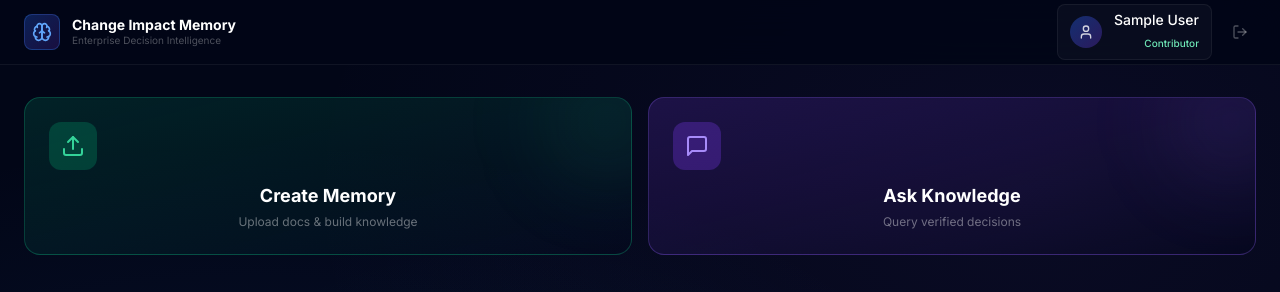
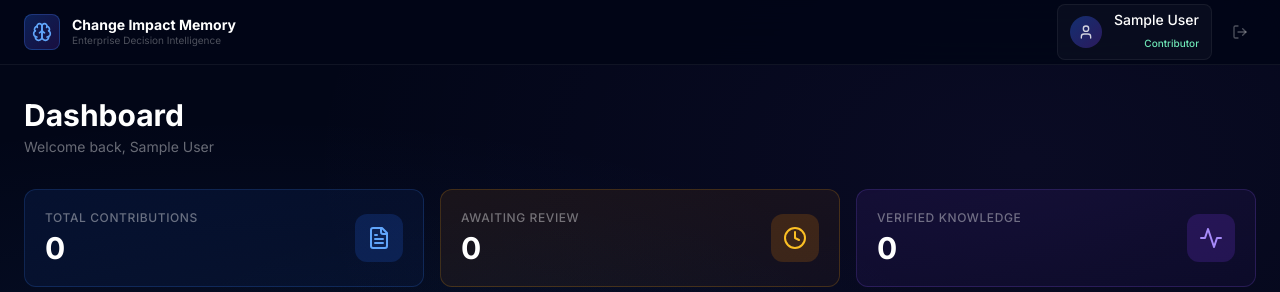
Before and after one commit to noolivaralakshmi/HITL_Hackathon, a React (Vite) app in the folder frontend/: page /dashboard in a window 1280 px wide. Shown: the top 292 px of the page. Built offline with nearby package versions, Linux system fonts and the light colour scheme; no server answers; sample sign-in values are in the browser's storage.

Commit message:
fix: remove duplicate quick-access cards from Layout, keep only empty state buttons

```diff
--- a/frontend/src/components/Layout.jsx
+++ b/frontend/src/components/Layout.jsx
@@ -70,43 +70,6 @@ export default function Layout({ children }) {
 
       {/* Main Content */}
       <main className="max-w-7xl mx-auto px-6 py-8">
-        {/* Quick Access Cards - Only Create Memory and Ask Knowledge */}
-        {location.pathname === '/dashboard' && (
-          <motion.div
-            initial={{ opacity: 0, y: -10 }}
-            animate={{ opacity: 1, y: 0 }}
-            className="grid grid-cols-2 gap-4 mb-8"
-          >
-            <button
-              onClick={() => navigate('/create')}
-              className="group relative overflow-hidden rounded-2xl p-6 bg-gradient-to-br from-emerald-600/20 via-emerald-600/10 to-transparent border border-emerald-500/30 hover:border-emerald-400/50 transition-all duration-300 hover:shadow-lg hover:shadow-emerald-600/10 hover:scale-[1.02]"
-            >
-              <div className="absolute top-0 right-0 w-32 h-32 bg-emerald-500/10 rounded-full blur-2xl transform translate-x-10 -translate-y-10 group-hover:scale-150 transition-transform duration-500" />
-              <div className="relative">
-                <div className="w-12 h-12 bg-emerald-600/30 rounded-xl flex items-center justify-center mb-3 group-hover:scale-110 transition-transform">
-                  <Upload className="w-6 h-6 text-emerald-400" />
-                </div>
-                <h3 className="text-lg font-bold text-white">Create Memory</h3>
-                <p className="text-xs text-white/40 mt-1">Upload docs & build knowledge</p>
-              </div>
-            </button>
-
-            <button
-              onClick={() => navigate('/query')}
-              className="group relative overflow-hidden rounded-2xl p-6 bg-gradient-to-br from-violet-600/20 via-violet-600/10 to-transparent border border-violet-500/30 hover:border-violet-400/50 transition-all duration-300 hover:shadow-lg hover:shadow-violet-600/10 hover:scale-[1.02]"
-            >
-              <div className="absolute top-0 right-0 w-32 h-32 bg-violet-500/10 rounded-full blur-2xl transform translate-x-10 -translate-y-10 group-hover:scale-150 transition-transform duration-500" />
-              <div className="relative">
-                <div className="w-12 h-12 bg-violet-600/30 rounded-xl flex items-center justify-center mb-3 group-hover:scale-110 transition-transform">
-                  <MessageSquare className="w-6 h-6 text-violet-400" />
-                </div>
-                <h3 className="text-lg font-bold text-white">Ask Knowledge</h3>
-                <p className="text-xs text-white/40 mt-1">Query verified decisions</p>
-              </div>
-            </button>
-          </motion.div>
-        )}
-
         <motion.div
           key={location.pathname}
           initial={{ opacity: 0, y: 12 }}
```
